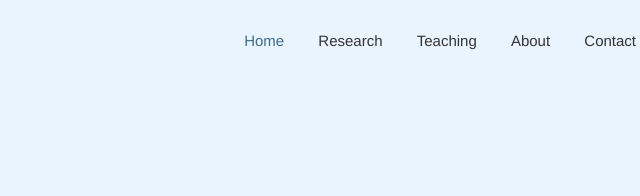
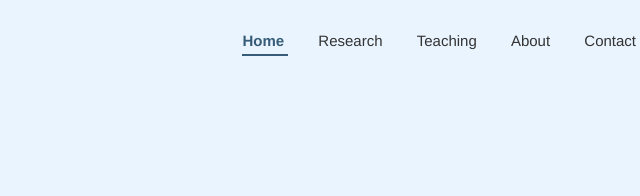
Before and after one commit to omar-al-zadid/omar-al-zadid.github.io, a plain HTML site: page index.html in a window 1280 px wide. Shown: the top 196 px of the page, 562-1202 px from the left. Drawn offline with Linux system fonts and the light colour scheme.

Commit message:
Update index.html

```diff
--- a/index.html
+++ b/index.html
@@ -47,9 +47,15 @@
       transition: 0.2s;
     }
 
-    nav a:hover,
+    nav a:hover {
+      color: #3F6B8A;
+    }
+
     nav a.active {
-      color: #3F6B8A;
+      color: #365C77;
+      font-weight: 600;
+      border-bottom: 2px solid #365C77;
+      padding-bottom: 5px;
     }
 
 
```
